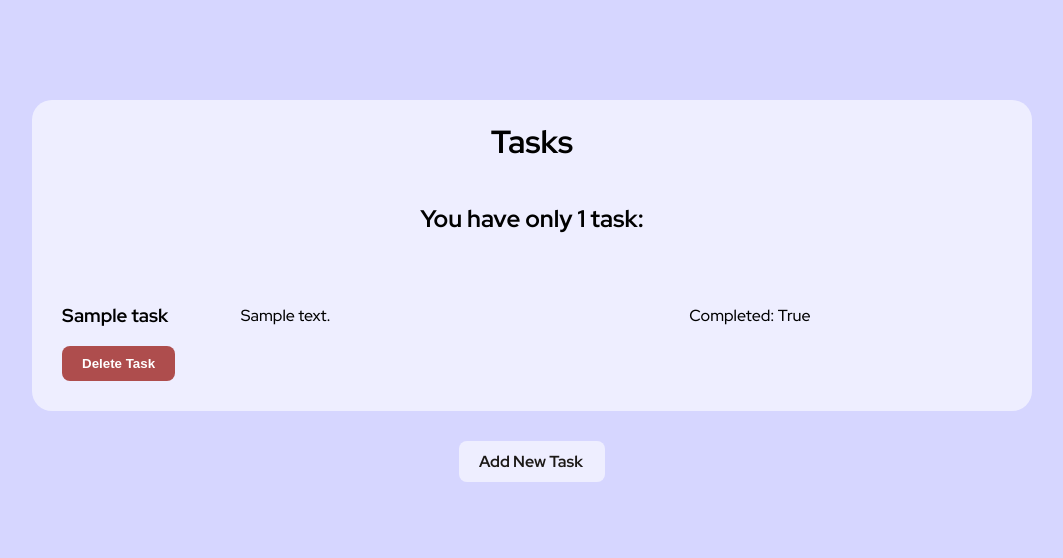
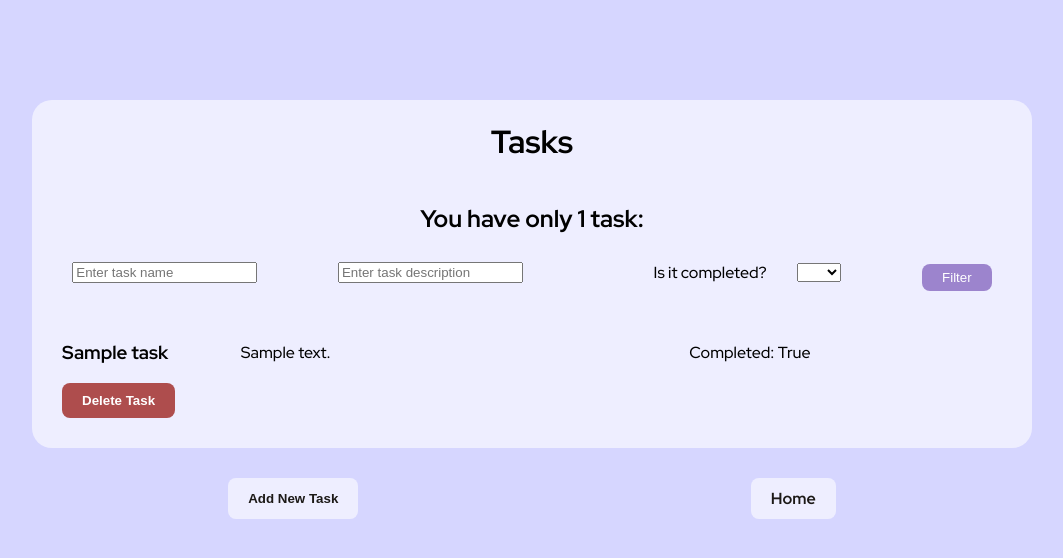
Before and after one commit to xaoccc/Task-Sheduler, a Django app: page / in a window 1280 px wide. Shown: the top 558 px of the page, without its empty margins (108-1171 px from the left). Run offline with Django 4.2, Linux system fonts and the light colour scheme; tables that the repository leaves empty hold one stand-in row (values such as "Sample post").

Commit message:
Added filters, removed new-task.html, added some fexibility

```diff
--- a/Tasks/tasks/views.py
+++ b/Tasks/tasks/views.py
@@ -1,3 +1,4 @@
+from django.db.models import Q
 from django.http import HttpResponse
 from django.shortcuts import render, redirect
 
@@ -7,10 +8,41 @@ from Tasks.tasks.models import Task
 
 # Create your views here.
 def index(request):
+    title_filter = request.GET.get("title_filter", "")
+    contents_filter = request.GET.get("contents_filter", "")
+    completed_filter = request.GET.get("completed_filter", "")
     all_tasks = Task.objects.all()
 
+    if completed_filter == "Yes":
+        all_tasks = all_tasks.filter(is_completed=True)
+
+    if completed_filter == "No":
+        all_tasks = all_tasks.filter(is_completed=False)
+
+    if title_filter:
+        all_tasks = all_tasks.filter(name__icontains=title_filter.lower())
+
+    if contents_filter:
+        all_tasks = all_tasks.filter(description__icontains=contents_filter.lower())
+
+
+    if request.method == "GET":
+        form = CreateTaskForm()
+
+    else:
+        form = CreateTaskForm(request.POST)
+        if form.is_valid():
+            name = form.cleaned_data["name"]
+            description = form.cleaned_data["description"]
+            Task.objects.create(name=name, description=description, is_completed=False)
+            return redirect('index')
+
     context = {
-        'tasks': all_tasks
+        'tasks': all_tasks,
+        'title_filter': title_filter,
+        'contents_filter': contents_filter,
+        'completed_filter': completed_filter,
+        'form': form
     }
 
     return render(request, 'index.html', context)
@@ -33,7 +65,7 @@ def create_task(request):
         'form': form
     }
 
-    return render(request, 'new_task.html', context)
+    return render(request, 'index.html', context)
 
 def delete_task(request):
     if request.method == 'POST':
--- a/static/css/style.css
+++ b/static/css/style.css
@@ -36,13 +36,24 @@ form {
     justify-content: space-between;
 }
 
+#completed-label {
+    position: relative;
+    left: 50px;
+}
+
+.filter-form {
+    display: flex;
+    align-items: center;
+    justify-content: space-around;
+}
+
 ul {
     margin: 0;
     padding: 30px;
     border-radius: 0 0 20px 20px;
 }
 
-ul, h1, h2, .no-tasks {
+ul, h1, h2, .no-tasks, .filter-form {
     background-color: rgba(256,256,256,0.6);
 }
 
@@ -77,6 +88,15 @@ li {
     border: none;
 }
 
+.filter-form button {
+    background-color: hsl(260, 42%, 66%);
+    color: hsl(256, 100%, 100%);
+    border: none;
+    padding: 6px 20px;
+    border-radius: 8px;
+    margin-top: 10px;
+}
+
 .no-button {
     border: none;
     padding: 0;
@@ -91,23 +111,32 @@ li {
     border: none;
 }
 
-a, .complete_task, .delete_task {
+a, #new_task, .complete_task, .delete_task {
     padding: 10px 20px;
     border-radius: 8px;
     font-weight: 700;
-
+    text-align: center;
 }
 
-a {
-    display: block;
+a, #new_task {
+    display: inline-block;
     text-decoration: none ;
     margin: 30px auto 0;
-    width: 106px;
     background-color: hsla(245, 75%, 105%, 0.6);
     color: hsl(20, 10%, 10%);
+    border: none;
 }
 
-a:hover, .complete_task:hover {
+#bottom-links {
+    display: flex;
+}
+
+#new-task-form {
+    display: none;
+    margin-top: 30px;
+}
+
+a:hover, #new_task:hover, .complete_task:hover {
     padding: 9px 19px;
     color: hsl(0, 0%, 0%);
     background-color: #dbdbff;
--- /dev/null
+++ b/static/javascript/script.js
@@ -0,0 +1,15 @@
+document.addEventListener('DOMContentLoaded', function() {
+    var addNewTask = document.getElementById('new_task');
+    var newTaskForm = document.getElementById('new-task-form');
+
+    addNewTask.addEventListener('click', function(event) {
+        newTaskForm.style.display = 'block';
+
+    });
+
+    document.addEventListener('click', function(event) {
+    if (!newTaskForm.contains(event.target) && event.target !== addNewTask) {
+        newTaskForm.style.display = 'none';
+        }
+    });
+});
--- a/templates/index.html
+++ b/templates/index.html
@@ -7,6 +7,7 @@
     <title>Tasks Scheduler</title>
     <link rel="stylesheet" href="{% static 'css/style.css' %}"/>
     <link href="https://fonts.googleapis.com/css2?family=Red+Hat+Display:wght@500;700&display=swap" rel="stylesheet">
+    <script src="{% static 'javascript/script.js' %}"></script>
 </head>
 
 <body>
@@ -19,6 +20,29 @@
             {% else %}
                 <h2>You have total {{ tasks|length }} tasks:</h2>
             {% endif %}
+                <form class="filter-form" action="/" method="get">
+                    <input
+                            type="text"
+                            name="title_filter"
+                            value="{{ title_filter }}"
+                            placeholder="Enter task name"
+                    />
+                    <input
+                            type="text"
+                            name="contents_filter"
+                            value="{{ contents_filter }}"
+                            placeholder="Enter task description"
+                    />
+                    <label id="completed-label" for="completed">Is it completed?</label>
+                        <select id="completed" name="completed_filter">
+                          <option value="Select"></option>
+                          <option value="Yes">Yes</option>
+                          <option value="No">No</option>
+                        </select>
+                    <button>Filter</button>
+                </form>
+
+
             <ul>
                 {% for task in tasks %}
                 <li>
@@ -47,7 +71,18 @@
             <p class="no-tasks">No tasks available!</p>
         {% endif %}
 
-        <a href="{% url 'create_task' %}">Add New Task</a>
+        <div id="bottom-links">
+            <button id="new_task">Add New Task</button>
+            <a href="{% url 'index' %}">Home</a>
+        </div>
+
+        <form id="new-task-form" method="POST" action="{% url 'create_task' %}">
+            <fieldset>
+                {% csrf_token %}
+                {{ form }}
+                <button type="submit">Create New Task</button>
+            </fieldset>
+        </form>
     </main>
 
 </body>
```
Also changed, not shown: templates/new_task.html (deleted, +0 -22 lines).
